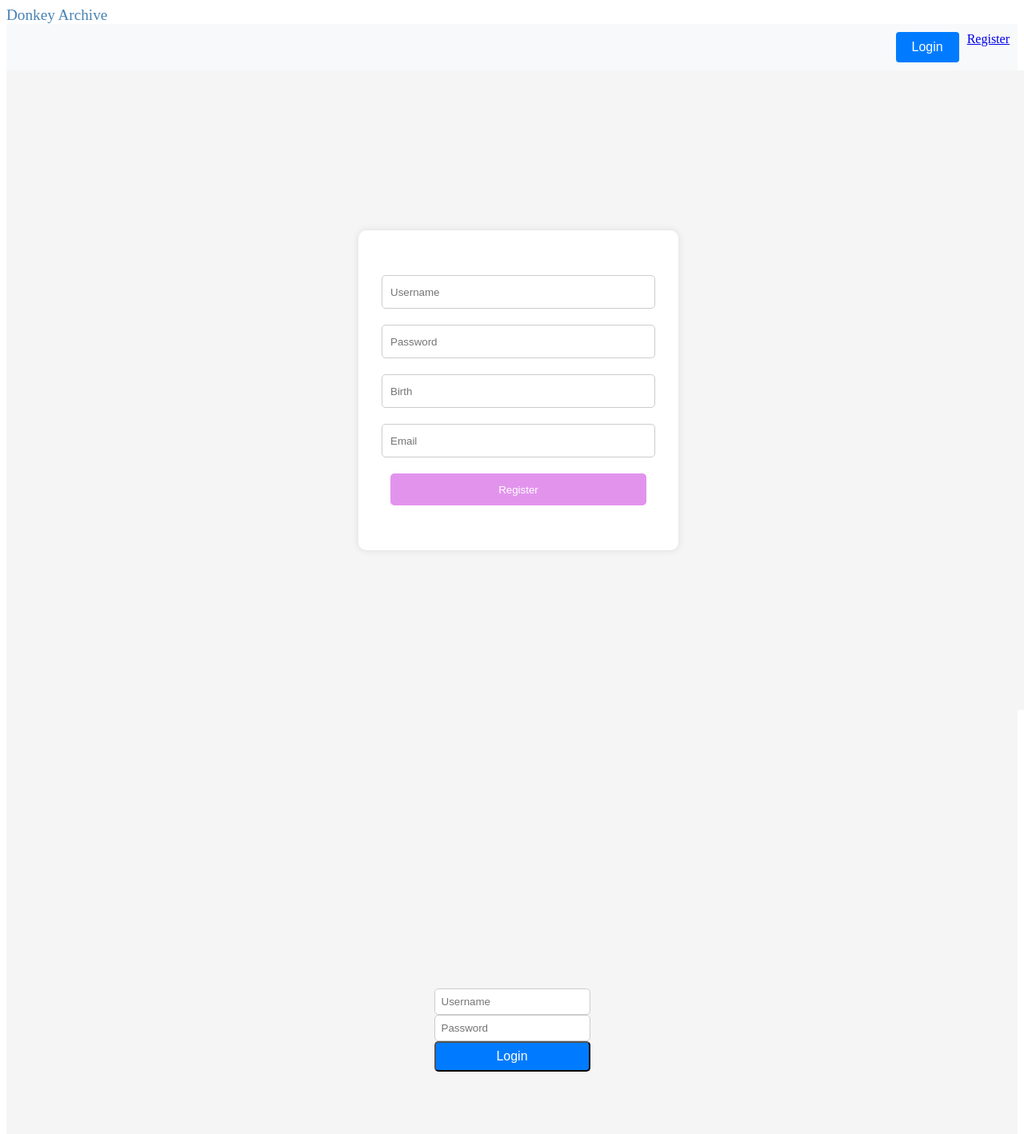
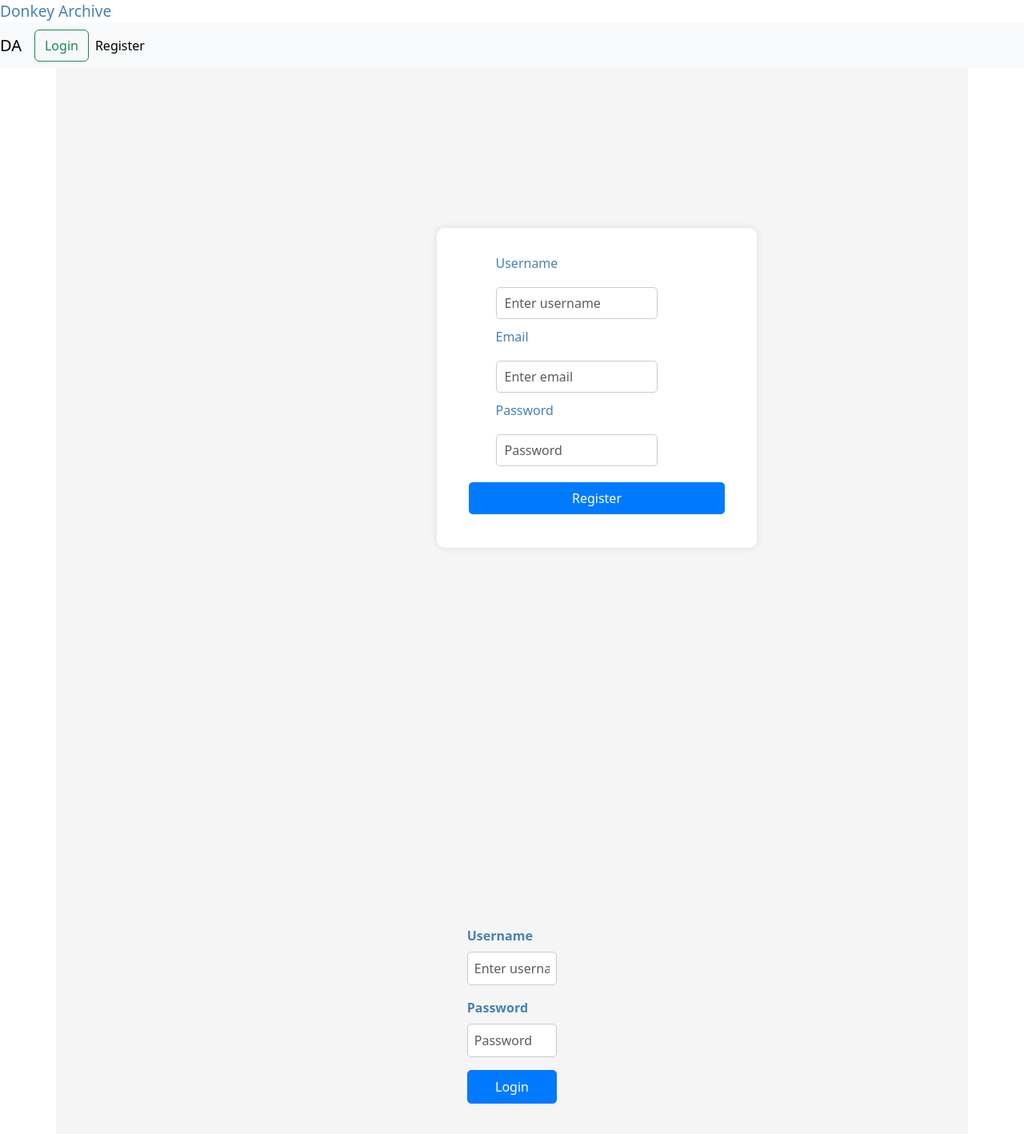
Before and after one commit to heldrethtw/CF-3.9-donkeyarchiveclient, a React (Vite) app: page /register in a window 1280 px wide. Shown: the top 1418 px of the page at 80% size. Built offline with nearby package versions, Linux system fonts and the light colour scheme.

Commit message:
trying to fix CORS issue

```diff
--- a/package.json
+++ b/package.json
@@ -19,6 +19,7 @@
     "react": "^18.3.1",
     "react-bootstrap": "^2.10.2",
     "react-dom": "^18.3.1",
+    "react-router-bootstrap": "^0.26.2",
     "react-router-dom": "^6.23.1"
   },
   "devDependencies": {
--- /dev/null
+++ b/src/axiosInstance.jsx
@@ -0,0 +1,12 @@
+import axios from "axios";
+
+const axiosInstance = axios.create({
+  baseURL: "https://donkey-archive-af41e8314602.herokuapp.com",
+  headers: {
+    "Access-Control-Allow-Origin": "*",
+    "Content-Type": "application/json",
+  },
+  withCredentials: true,
+});
+
+export default axiosInstance;
--- a/src/components/LoginView/LoginView.jsx
+++ b/src/components/LoginView/LoginView.jsx
@@ -1,8 +1,9 @@
 import React, { useState } from "react";
-import axios from "axios";
+import axiosInstance from "../../axiosInstance"; // Import the configured axios instance
+import { Form, Button, Alert, Container, Row, Col } from "react-bootstrap";
 import "./LoginView.scss";
 
-const LoginView = () => {
+const LoginView = ({ setLoggedIn }) => {
   const [username, setUsername] = useState("");
   const [password, setPassword] = useState("");
   const [error, setError] = useState("");
@@ -10,36 +11,51 @@ const LoginView = () => {
   const handleLogin = async (e) => {
     e.preventDefault();
     try {
-      const response = await axios.post(
-        "https://donkey-archive-af41e8314602.herokuapp.com/api/auth/login",
-        { username, password }
-      );
+      const response = await axiosInstance.post("/api/auth/login", {
+        username,
+        password,
+      });
       localStorage.setItem("token", response.data.token);
       setLoggedIn(true);
     } catch (err) {
-      setError("Invalid username or password");
+      setError("Error logging in");
     }
   };
 
   return (
-    <div className="login-view">
-      <form onSubmit={handleLogin}>
-        <input
+    <Container className="login-view">
+      <Row className="justify-content-md-center">
+        <Col md={6}>
+          <Form className="login-form" onSubmit={handleLogin}>
+            <Form.Group controlId="formLoginUsername">
+              <Form.Label>Username</Form.Label>
+              <Form.Control
                 type="text"
-          placeholder="Username"
+                placeholder="Enter username"
                 value={username}
                 onChange={(e) => setUsername(e.target.value)}
               />
-        <input
+            </Form.Group>
+
+            <Form.Group controlId="formLoginPassword">
+              <Form.Label>Password</Form.Label>
+              <Form.Control
                 type="password"
                 placeholder="Password"
                 value={password}
                 onChange={(e) => setPassword(e.target.value)}
               />
-        <button type="submit">Login</button>
-        {error && <span className="error">{error}</span>}
-      </form>
-    </div>
+            </Form.Group>
+
+            {error && <Alert variant="danger">{error}</Alert>}
+
+            <Button variant="primary" type="submit">
+              Login
+            </Button>
+          </Form>
+        </Col>
+      </Row>
+    </Container>
   );
 };
 
--- a/src/components/MainView/MainView.jsx
+++ b/src/components/MainView/MainView.jsx
@@ -1,8 +1,9 @@
 import React, { useState, useEffect } from "react";
 import { BrowserRouter as Router, Route, Routes } from "react-router-dom";
-import Navbar from "../NavBar/NavBar";
+import NavBar from "../NavBar/NavBar";
 import LoginView from "../LoginView/LoginView";
 import RegistrationView from "../RegistrationView/RegistrationView";
+import ProfileView from "../ProfileView/ProfileView";
 
 const MainView = () => {
   const [loggedIn, setLoggedIn] = useState(false);
@@ -22,7 +23,7 @@ const MainView = () => {
 
   return (
     <Router>
-      <Navbar loggedIn={loggedIn} handleLogout={handleLogout} />
+      <NavBar loggedIn={loggedIn} handleLogout={handleLogout} />
       <Routes>
         <Route
           path="/login"
--- a/src/components/NavBar/NavBar.jsx
+++ b/src/components/NavBar/NavBar.jsx
@@ -1,38 +1,48 @@
-import React, { useState, useEffect } from "react";
-import axios from "axios";
-import "./NavBar.scss";
-import { Link } from "react-router-dom";
+import React from "react";
+import { Navbar, Nav, Button } from "react-bootstrap";
+import axiosInstance from "../../axiosInstance";
+import { LinkContainer } from "react-router-bootstrap";
 
 const NavBar = ({ loggedIn, handleLogout }) => {
   const handleLogin = async () => {
     try {
-      const response = await axios.post(
-        "https://donkey-archive-af41e8314602.herokuapp.com/api/auth/login"
-      );
+      const response = await axiosInstance.post("/api/auth/login");
       localStorage.setItem("token", response.data.token);
       window.location.reload();
     } catch (err) {
       console.error("Error logging in", err);
     }
   };
-
   return (
-    <div className="navbar">
+    <Navbar bg="light" expand="lg">
+      <Navbar.Brand href="main-view">DA</Navbar.Brand>
+      <Navbar.Toggle aria-controls="basic-navbar-nav" />
+      <Navbar.Collapse id="basic-navbar-nav">
+        <Nav className="ml-auto">
           {loggedIn ? (
-        <button className="logout" onClick={handleLogout}>
+            <>
+              <LinkContainer to="/profile">
+                <Button variant="outline-info" className="mr-2">
+                  Profile
+                </Button>
+              </LinkContainer>
+              <Button variant="outline-danger" onClick={handleLogout}>
                 Logout
-        </button>
+              </Button>
+            </>
           ) : (
             <>
-          <button className="login" onClick={handleLogin}>
+              <Button variant="outline-success" onClick={handleLogin}>
                 Login
-          </button>
-          <Link to="/register" className="register-link">
-            Register
-          </Link>
+              </Button>
+              <LinkContainer to="/register">
+                <Nav.Link>Register</Nav.Link>
+              </LinkContainer>
             </>
           )}
-    </div>
+        </Nav>
+      </Navbar.Collapse>
+    </Navbar>
   );
 };
 
--- a/src/components/NavBar/NavBar.scss
+++ b/src/components/NavBar/NavBar.scss
@@ -29,5 +29,14 @@
         background-color: #23c8a1;
       }
     }
+
+    &.register {
+      background-color: #6c757d;
+      color: #fff;
+
+      &:hover {
+        background-color: #343a40;
+      }
+    }
   }
 }
--- /dev/null
+++ b/src/components/ProfileView/ProfileView.jsx
@@ -0,0 +1,70 @@
+import React, { useState, useEffect } from "react";
+import { Container, Row, Col, Form, Button, Alert } from "react-bootstrap";
+import axiosInstance from "../../axiosInstance";
+import "./ProfileView.scss";
+
+const ProfileView = () => {
+  const [user, setUser] = useState({
+    username: "",
+    email: "",
+  });
+  const [error, setError] = useState("");
+  const [success, setSuccess] = useState("");
+
+  useEffect(() => {
+    const fetchUser = async () => {
+      try {
+        const response = await axiosInstance.get("/api/auth/user");
+        setUser(response.data);
+      } catch (err) {
+        setError("Error fetching user data");
+      }
+    };
+    fetchUser();
+  }, []);
+
+  const handleUpdate = async (e) => {
+    e.preventDefault();
+    try {
+      const response = await axiosInstance.put("/api/auth/user", user);
+      setSuccess("User data updated");
+    } catch (err) {
+      setError("Error updating user data");
+    }
+  };
+
+  return (
+    <Container className="profile-view">
+      <Row className="justify-content-md-center">
+        <Col md={6}>
+          <h2>User Profile</h2>
+          {error && <Alert variant="danger">{error}</Alert>}
+          {success && <Alert variant="success">{success}</Alert>}
+          <Form onSubmit={handleUpdate}>
+            <Form.Group controlId="formProfileUsername">
+              <Form.Label>Username</Form.Label>
+              <Form.Control
+                type="text"
+                value={user.username}
+                onChange={(e) => setUser({ ...user, username: e.target.value })}
+              />
+            </Form.Group>
+            <Form.Group controlId="formProfileEmail">
+              <Form.Label>Email</Form.Label>
+              <Form.Control
+                type="email"
+                value={user.email}
+                onChange={(e) => setUser({ ...user, email: e.target.value })}
+              />
+            </Form.Group>
+            <Button variant="primary" type="submit">
+              Update Profile
+            </Button>
+          </Form>
+        </Col>
+      </Row>
+    </Container>
+  );
+};
+
+export default ProfileView;
--- /dev/null
+++ b/src/components/ProfileView/ProfileView.scss
@@ -0,0 +1,20 @@
+.profile-view {
+  display: flex;
+  flex-direction: column;
+  align-items: center;
+  justify-content: center;
+  height: 100vh;
+  background-color: #f5f5f5;
+}
+
+.profile-view h2 {
+  margin-bottom: 20px;
+}
+
+.profile-view .form-control {
+    margin-bottom: 15px;
+}
+
+.profile-view .btn-primary{
+    margin-top: 10px;
+}
--- a/src/components/RegistrationView/RegistrationView.jsx
+++ b/src/components/RegistrationView/RegistrationView.jsx
@@ -1,62 +1,95 @@
 import React, { useState } from "react";
-import axios from "axios";
+import { Form, Button, Alert, Container, Row, Col } from "react-bootstrap";
 import "./RegistrationView.scss";
 
 const RegistrationView = ({ setLoggedIn }) => {
   const [username, setUsername] = useState("");
   const [password, setPassword] = useState("");
   const [email, setEmail] = useState("");
-  const [birth, setBirth] = useState("");
+  const [birth, setBirth] = useState("1976-02-22");
   const [error, setError] = useState("");
   const [success, setSuccess] = useState("");
 
   const handleRegister = async (e) => {
     e.preventDefault();
     try {
-      const response = await axios.post(
-        "https://donkey-archive-af41e8314602.herokuapp.com/api/auth/register",
-        { username, password, email, birth }
+      const data = {
+        username: username,
+        password: password,
+        email: email,
+        birth: birth,
+      };
+
+      const response = await fetch(
+        "https://donkey-archive-af41e8314602.herokuapp.com/api/auth/users",
+        {
+          method: "POST",
+          headers: {
+            "Content-Type": "application/json",
+          },
+          body: JSON.stringify(data),
+        }
       );
-      localStorage.setItem("token", response.data.token);
+
+      if (response.ok) {
+        const responseData = await response.json();
+        localStorage.setItem("token", responseData.token);
         setLoggedIn(true);
         setSuccess("Registration successful! You are now logged in.");
+      } else {
+        setError("Error registering");
+      }
     } catch (err) {
-      setError("Username or email already exists");
+      console.log(err);
+      setError("Error registering");
     }
   };
 
   return (
-    <div className="registration-view">
-      <form className="registration-form" onSubmit={handleRegister}>
-        <input
+    <Container className="registration-view">
+      <Row className="justify-content-md-center">
+        <Col md={6}>
+          <Form className="registration-form" onSubmit={handleRegister}>
+            <Form.Group controlId="formRegistrationUsername">
+              <Form.Label>Username</Form.Label>
+              <Form.Control
                 type="text"
-          placeholder="Username"
+                placeholder="Enter username"
                 value={username}
                 onChange={(e) => setUsername(e.target.value)}
               />
-        <input
+            </Form.Group>
+
+            <Form.Group controlId="formRegistrationEmail">
+              <Form.Label>Email</Form.Label>
+              <Form.Control
+                type="email"
+                placeholder="Enter email"
+                value={email}
+                onChange={(e) => setEmail(e.target.value)}
+              />
+            </Form.Group>
+
+            <Form.Group controlId="formRegistrationPassword">
+              <Form.Label>Password</Form.Label>
+              <Form.Control
                 type="password"
                 placeholder="Password"
                 value={password}
                 onChange={(e) => setPassword(e.target.value)}
               />
-        <input
-          type="Birth"
-          placeholder="Birth"
-          value={birth}
-          onChange={(e) => setBirth(e.target.value)}
-        />
-        <input
-          type="email"
-          placeholder="Email"
-          value={email}
-          onChange={(e) => setEmail(e.target.value)}
-        />
-        {error && <span className="error">{error}</span>}
-        {success && <span className="success">{success}</span>}
-        <button type="submit">Register</button>
-      </form>
-    </div>
+            </Form.Group>
+
+            {error && <Alert variant="danger">{error}</Alert>}
+            {success && <Alert variant="success">{success}</Alert>}
+
+            <Button variant="primary" type="submit">
+              Register
+            </Button>
+          </Form>
+        </Col>
+      </Row>
+    </Container>
   );
 };
 
--- a/src/components/RegistrationView/RegistrationView.scss
+++ b/src/components/RegistrationView/RegistrationView.scss
@@ -32,15 +32,16 @@
     width: 80%;
     height: 40px;
     margin: 10px 0;
-    background-color: #e294ed;
-    color: #fff;
+    padding: 0 10px;
     border: none;
     border-radius: 5px;
     cursor: pointer;
+    font-size: 16px;
+    background-color: #007bff;
+    color: #fff;
 }
-
 .registration-form button:hover {
-    background-color: #420241;
+    background-color: #c7b6c7;
 }
 
 .error{
--- a/src/index.jsx
+++ b/src/index.jsx
@@ -1,5 +1,6 @@
 import React from "react";
 import { createRoot } from "react-dom/client";
+import "bootstrap/dist/css/bootstrap.min.css";
 import "./index.scss";
 import MainView from "./components/MainView/MainView";
 
```
Also changed, not shown: src/components/MainView/main-view.jsx (deleted, +0 -12 lines), 5 other files (tests, documents, lock files or other folders). Lines whose indentation alone changed are shown as unchanged.
